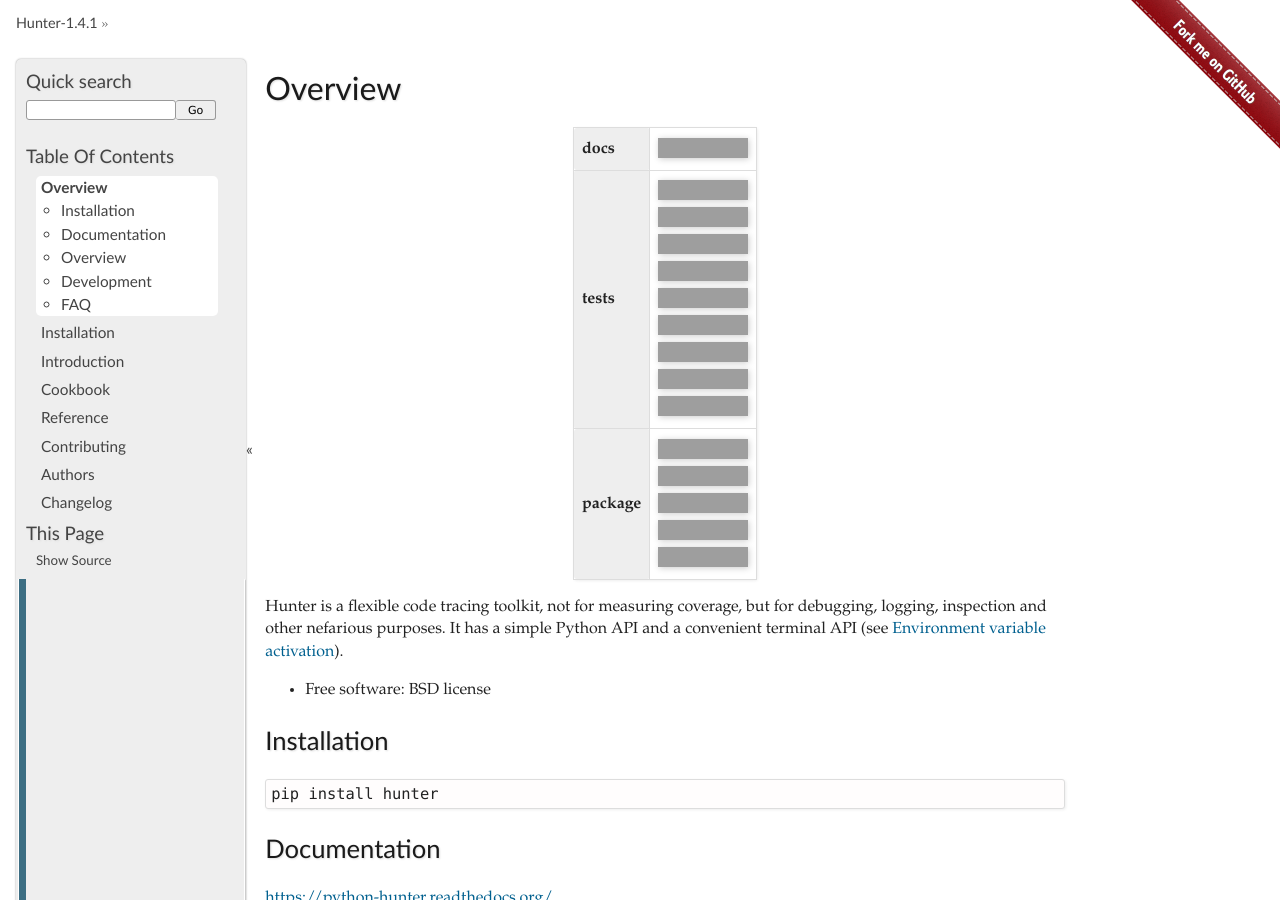
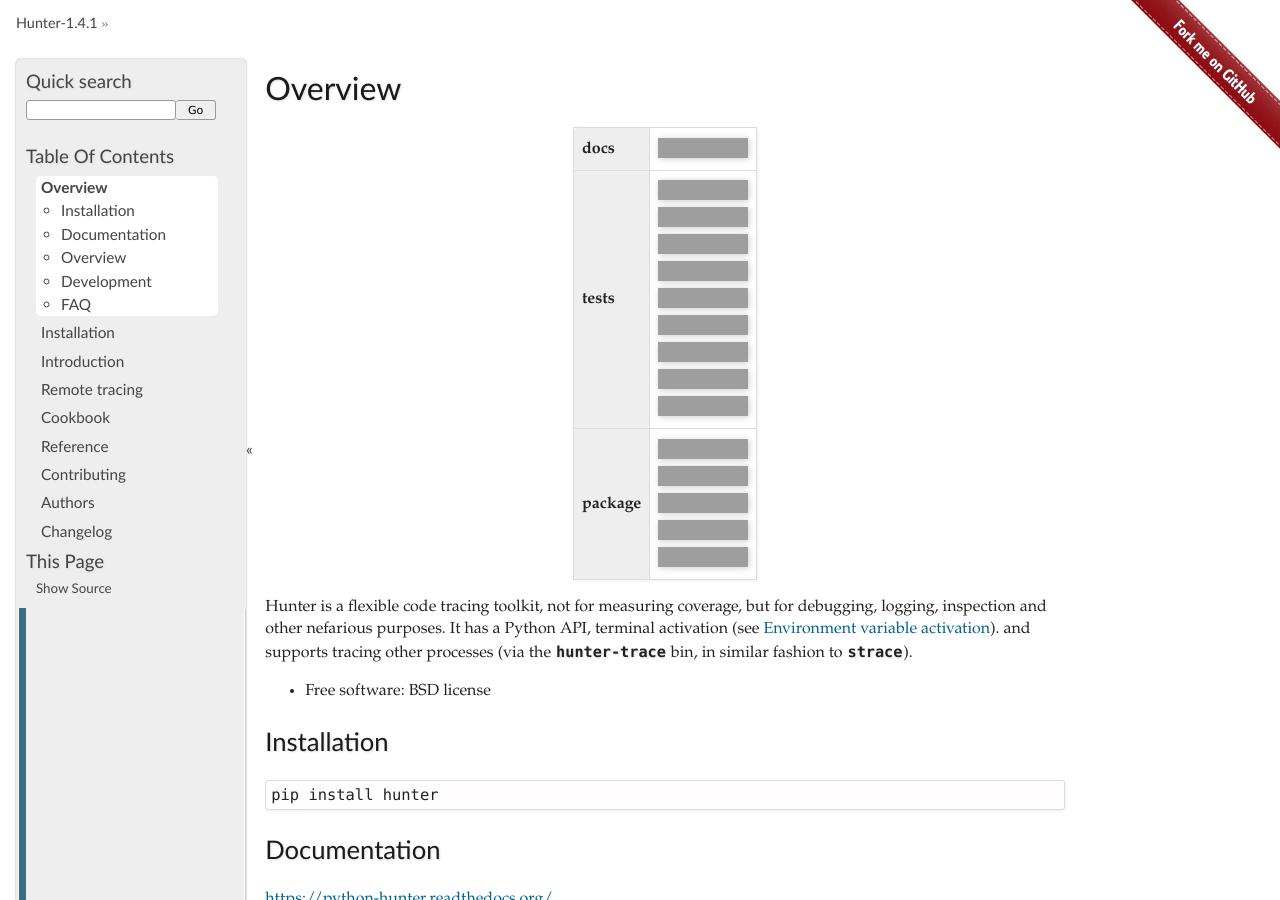
Before and after one commit to ionelmc/python-hunter, a Sphinx documentation site: the page built from docs/readme.rst, in a window 1280 px wide and 900 px high, cut to the strip 0-900 px from the top of the window. Built offline with Sphinx 7.4.7, drawn with Linux system fonts in a browser that asks for light colours; some of the changed lines change nothing that is shown; grey boxes are pictures that could not be loaded.

Commit message:
Update docs a bit.

```diff
--- a/README.rst
+++ b/README.rst
@@ -81,8 +81,9 @@
 .. end-badges
 
 Hunter is a flexible code tracing toolkit, not for measuring coverage, but for debugging, logging, inspection and other
-nefarious purposes. It has a simple Python API and a convenient terminal API (see `Environment variable activation
-<env-var-activation_>`_).
+nefarious purposes. It has a Python API, terminal activation (see `Environment variable activation
+<env-var-activation_>`_). and supports tracing other processes (via the ``hunter-trace`` bin, in similar fashion
+to ``strace``).
 
 * Free software: BSD license
 
--- a/docs/index.rst
+++ b/docs/index.rst
@@ -8,6 +8,7 @@
    readme
    installation
    introduction
+   remote
    cookbook
    reference
    contributing
--- /dev/null
+++ b/docs/remote.rst
@@ -0,0 +1,45 @@
+==============
+Remote tracing
+==============
+
+Hunter supports tracing local processes, with two backends: `manhole <https://pypi.python.org/pypi/manhole>`_ and GDB.
+
+Using GDB is risky (if anything goes wrong your process will probably be hosed up badly) so the Manhole backend is
+recommended. To use it:
+
+.. sourcecode:: python
+
+    from hunter import remote
+    remote.install()
+
+You should put this somewhere where it's run early in your project (settings or package's ``__init__.py`` file).
+
+The ``remote.install()`` takes same arguments as ``manhole.install()``. You'll probably only want to use ``verbose=False`` ...
+
+
+The CLI
+=======
+
+::
+
+    usage: hunter-trace [-h] -p PID [-t TIMEOUT] [--gdb] [-s SIGNAL]
+                    [OPTIONS [OPTIONS ...]]
+
+
+
+positional arguments:
+  OPTIONS
+
+optional arguments:
+  -h, --help            show this help message and exit
+  -p PID, --pid PID     A numerical process id, or a path in the form:
+                        /tmp/manhole-1234
+  -t TIMEOUT, --timeout TIMEOUT
+                        Timeout to use. Default: 1 seconds.
+  --gdb                 Use GDB to activate tracing. WARNING: it may deadlock
+                        the process!
+  -s SIGNAL, --signal SIGNAL
+                        Send the given SIGNAL to the process before
+                        connecting.
+
+The ``OPTIONS`` are ``hunter.trace()`` arguments.
```
